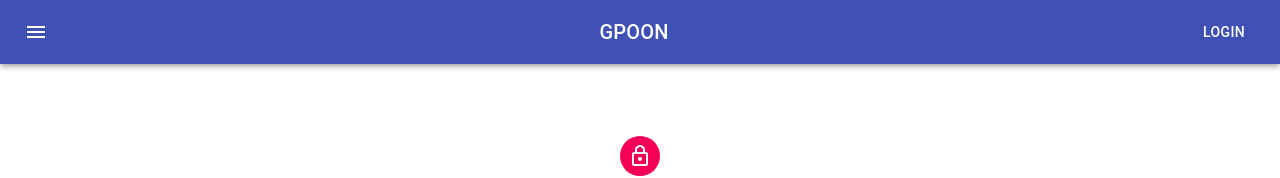
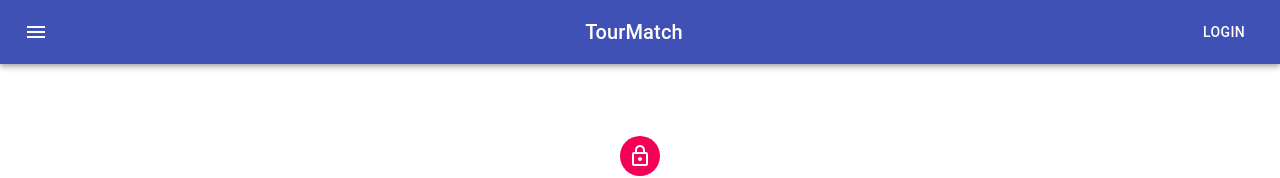
Before and after one commit to userlogic/CPL-20192-Team8, a React (Create React App) app in the folder client/: page /login in a window 1280 px wide. Shown: the top 178 px of the page. Built offline with nearby package versions, Linux system fonts and the light colour scheme.

Commit message:
AppBar now links to homepage

```diff
--- a/client/src/components/ButtonAppBar.js
+++ b/client/src/components/ButtonAppBar.js
@@ -9,6 +9,8 @@ import MenuIcon from "@material-ui/icons/Menu";
 import { makeStyles } from "@material-ui/core/styles";
 // import { useStyles } from "./tourform/tourform";
 import { SessionContext } from "../session";
+// import { Router, Route, Switch, Link } from "react-router-dom";
+import Link from "@material-ui/core/Link";
 
 const useStyles = makeStyles(theme => ({
   root: {
@@ -63,8 +65,11 @@ export default function ButtonAppBar(props) {
           >
             <MenuIcon />
           </IconButton>
-          <Typography variant="h6" className={classes.title}>
-            GPOON
+
+          <Typography className={classes.title}>
+            <Link color="inherit" href="/" variant="h6">
+              TourMatch
+            </Link>
           </Typography>
           {loginLogoutButton}
         </Toolbar>
--- a/client/src/components/tourform/tourform.js
+++ b/client/src/components/tourform/tourform.js
@@ -85,6 +85,8 @@ export default class TourForm extends Component {
     });
     // TODO: Enter DB
     // TODO: Go to next component/page (Router)
+
+    this.props.history.push("/");
   };
 
   incrementCount = () => {
@@ -157,7 +159,7 @@ function ButtonAppBar() {
               <MenuIcon />
             </IconButton>
             <Typography variant="h6" className={classes.title}>
-              GPOON
+              TourMatch
             </Typography>
             <Button
               color="inherit"
```
